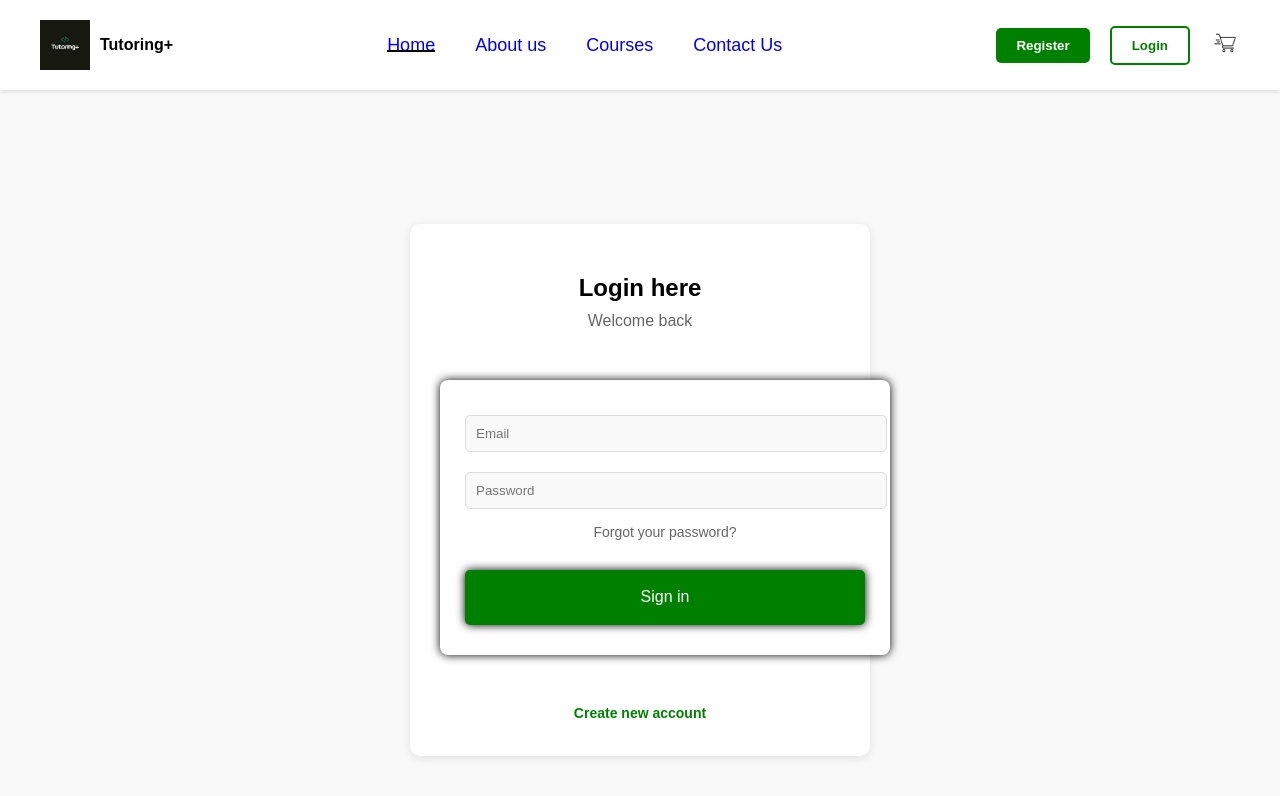
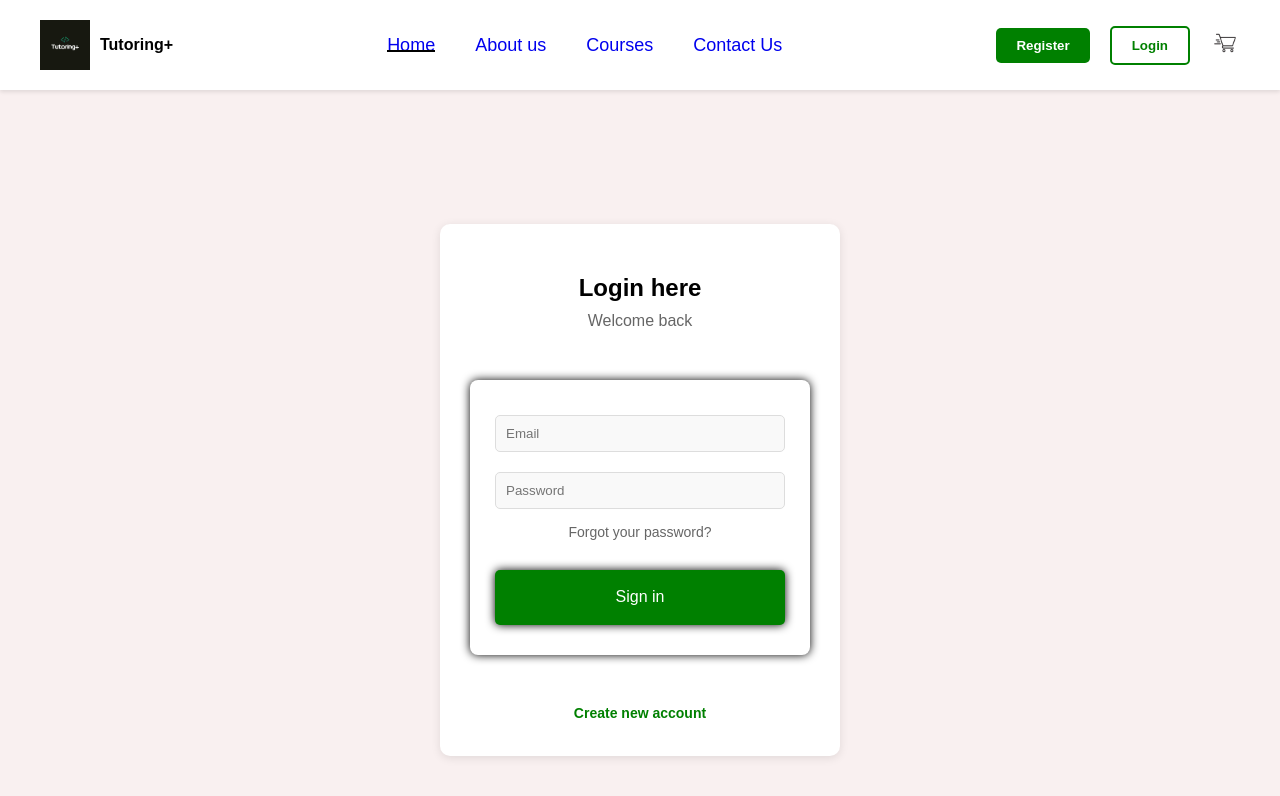
Before and after one commit to lp362/Group-6, a React (Create React App) app in the folder frontend/: page /login in a window 1280 px wide. Shown: the top 796 px of the page. Built offline with nearby package versions, Linux system fonts and the light colour scheme.

Commit message:
added CSS to center login box on login page

```diff
--- a/frontend/src/styles/Login.css
+++ b/frontend/src/styles/Login.css
@@ -1,10 +1,22 @@
+/*make width/height include padding and borders */
+* {
+  box-sizing: border-box;
+}
+
+/*remove default margin/padding and set full height */
+body, html {
+  margin: 0;
+  padding: 0;
+  height: 100%;
+}
+
 .login-container {
     font-family: Arial, sans-serif;
     display: flex;
     justify-content: center;
     align-items: center;
     height: 100vh;
-    background-color: #f9f9f9;
+    background-color: #f9f0f0;
   }
 
   .login-box {
```
